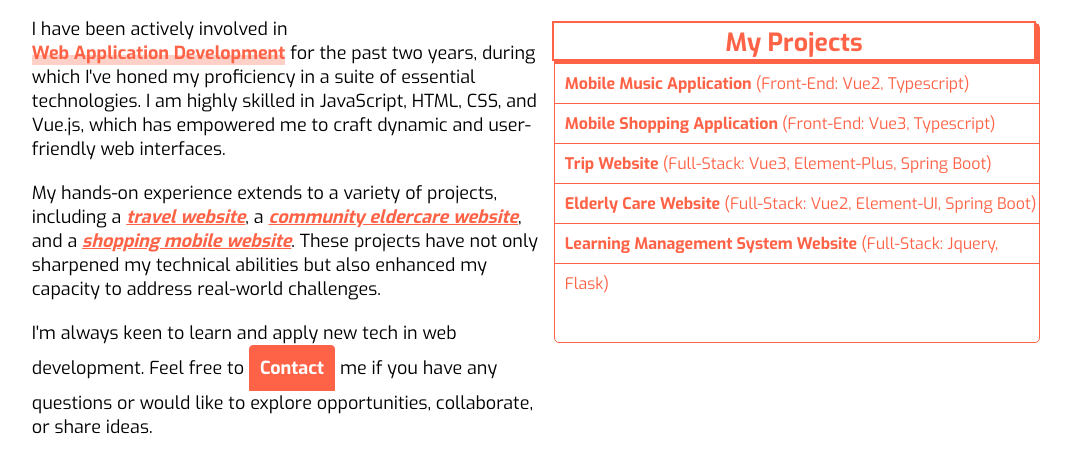
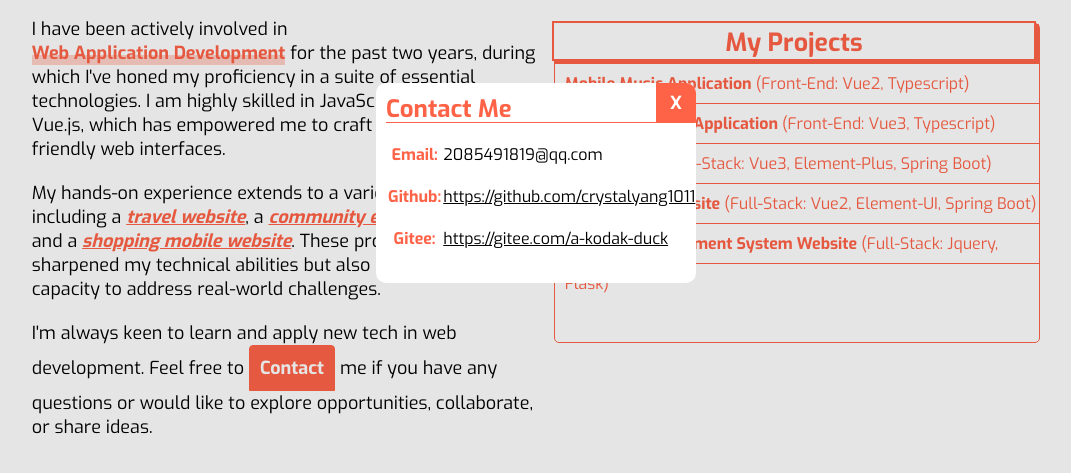
Before and after one commit to crystalyang1011/blog, a plain HTML site: page index.html in a window 1280 px wide. Both pictures are taken after a click on the button "Contact". Shown: the part 217-690 px from the top of the page, without its empty margins (104-1175 px from the left). Drawn offline with Linux system fonts and the light colour scheme.

Commit message:
develop contact button in index page

```diff
--- a/index.html
+++ b/index.html
@@ -4,7 +4,7 @@
   <meta charset="UTF-8">
   <meta name="viewport" content="width=device-width, initial-scale=1.0">
   <title>Crystal Yang</title>
-  <link rel="stylesheet" href="base.css">
+  <link rel="stylesheet" href="style/base.css">
   <style>
 
     body {
@@ -144,6 +144,56 @@
     .right .first ul li a span {
       font-weight: 400;
     }
+
+    .popup-bg {
+      width: 100%;
+      height: 100%;
+      position: fixed;
+      top: 0;
+      left: 0;
+      background-color: rgba(0, 0, 0, .1);
+      z-index: 99;
+      display: none;
+    }
+    .popup {
+      position: relative;
+      width: 25%;
+      height: 200px;
+      background-color: #fff;
+      position: absolute;
+      top: 50%;
+      left: 50%;
+      transform: translate(-50%, -50%);
+      border-radius: 10px;
+      padding: 10px;
+    }
+    .close-btn {
+      position: absolute;
+      top: 0;
+      right: 0;
+      width: 40px;
+      height: 40px;
+      border-radius: 0 10px 0 0;
+    }
+    .popup h2 {
+      height: 30px;
+      color: tomato;
+      border-bottom: 1px solid tomato;
+    }
+    .popup table {
+      margin-top: 10px;
+    }
+    .popup tr {
+      height: 40px;
+      line-height: 40px;
+    }
+    .popup th {
+      width: 100px;
+      color: tomato;
+    }
+    .table-link {
+      text-decoration: underline;
+    }
   </style>
 </head>
 <body>
@@ -152,7 +202,7 @@
     <p>I am a <span class="highlight-half">Front-End Developer</span> with a major in Software Engineering, currently studying in Chengdu University of Technology.</p>
     <p>I have been actively involved in <span class="highlight-half">Web Application Development</span> for the past two years, during which I've honed my proficiency in a suite of essential technologies. I am highly skilled in JavaScript, HTML, CSS, and Vue.js, which has empowered me to craft dynamic and user-friendly web interfaces. </p>
     <p> My hands-on experience extends to a variety of projects, including a <b>travel website</b>, a <b>community eldercare website</b>, and a <b>shopping mobile website</b>. These projects have not only sharpened my technical abilities but also enhanced my capacity to address real-world challenges.</p>
-    <p>I'm always keen to learn and apply new tech in web development. Feel free to <button class="link">Contact</button> me if you have any questions or would like to explore opportunities, collaborate, or share ideas.</p>
+    <p>I'm always keen to learn and apply new tech in web development. Feel free to <button class="link" onclick="openContactPopup()">Contact</button> me if you have any questions or would like to explore opportunities, collaborate, or share ideas.</p>
   </div>
   <div class="right">
     <div class="first">
@@ -166,5 +216,35 @@
       </ul>
     </div>
   </div>
+
+  <div id="contact-popup" class="popup-bg">
+    <div class="popup">
+      <button onclick="closeContactPopup()" class="close-btn">X</button>
+      <h2>Contact Me</h2>
+      <table>
+        <tr>
+          <th>Email:</th>
+          <td>2085491819@qq.com</td>
+        </tr>
+        <tr>
+          <th>Github:</th>
+          <td><a class="table-link" href="https://github.com/crystalyang1011">https://github.com/crystalyang1011</a></td>
+        </tr>
+        <tr>
+          <th>Gitee:</th>
+          <td><a class="table-link" href="https://gitee.com/a-kodak-duck">https://gitee.com/a-kodak-duck</a></td>
+        </tr>
+      </table>
+    </div>
+  </div>
+
+  <script>
+    const openContactPopup = () => {
+      document.getElementById("contact-popup").style.display = "block";
+    }
+    const closeContactPopup = () => {
+      document.getElementById("contact-popup").style.display = "none";
+    }
+  </script>
 </body>
 </html>
```
Also changed, not shown: style/base.css (renamed from base.css), 1 other file.
